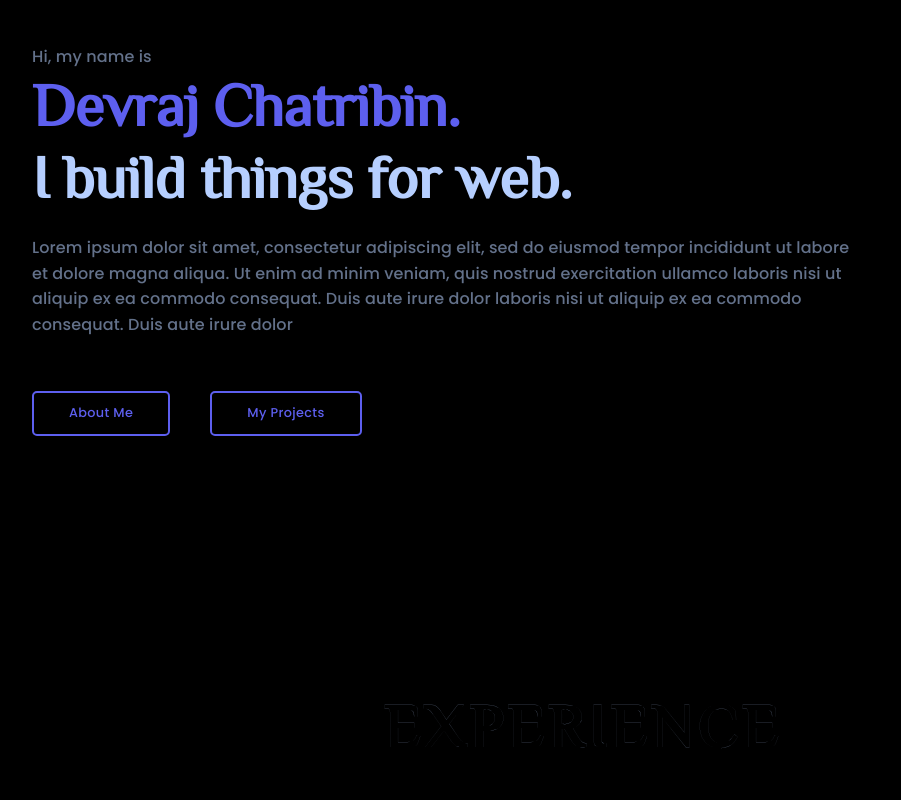
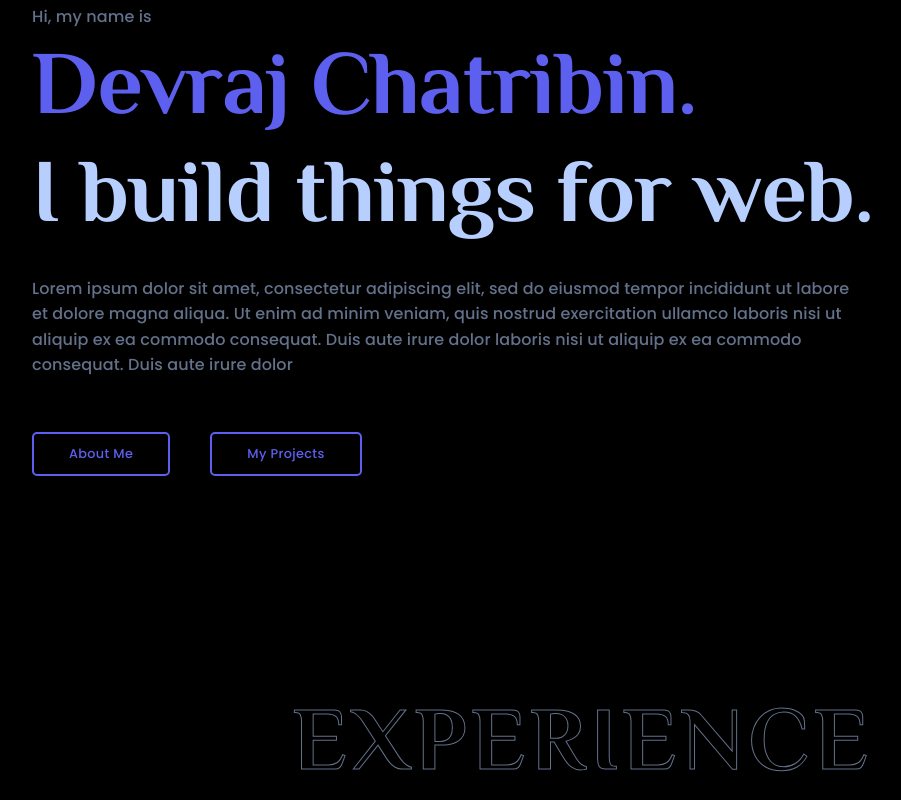
Before and after one commit to Muskulee/Devraj-Chatribin, a React (Create React App) app: page /home in a window 1280 px wide. Shown: the part 240-1040 px from the top of the page, without its empty margins (57-958 px from the left). Built offline with nearby package versions, Linux system fonts and the light colour scheme.

Commit message:
fixed typography issues

```diff
--- a/public/index.html
+++ b/public/index.html
@@ -30,7 +30,7 @@
       rel="stylesheet"
     />
     <link rel="preconnect" href="https://fonts.gstatic.com">
-    <link href="https://fonts.googleapis.com/css2?family=Philosopher&display=swap" rel="stylesheet">
+    <link href="https://fonts.googleapis.com/css2?family=Philosopher:wght@400;700&display=swap" rel="stylesheet">
     <style>
       #root{
         background: black;
--- a/src/components/Footer/style.js
+++ b/src/components/Footer/style.js
@@ -20,21 +20,26 @@
       },
     },
     secondaryTitle: {
+      fontSize: "5.6rem",
       fontFamily: "philosopher",
-      paddingTop: "1rem",
       fontWeight: "bold",
-      margin: "0",
+      textAlign: "center",
+      margin: "0rem",
       letterSpacing: "5px",
       "-webkit-text-fill-color":
         "transparent" /*Will override color (regardless of order) */,
-      " -webkit-text-stroke": " .1px #63718A",
+      " -webkit-text-stroke": " 1px #63718A",
+      [theme.breakpoints.down("sm")]: {
+        fontSize:  "3.5rem",
+      },
     },
     footer_desc: {
       display: "flex",
       padding: "2rem 0rem ",
       justifyContent: "center",
       textAlign: "center",
-      width: "40%",
+      fontWeight: "400",
+      width: "45%",
       [theme.breakpoints.down("md")]: {
         width: "60%",
       },
--- a/src/pages/HomePage/style.js
+++ b/src/pages/HomePage/style.js
@@ -55,12 +55,16 @@
       // },
     },
     secondaryTitle: {
+      fontSize: "5.6rem",
       fontFamily: "philosopher",
       fontWeight: "bold",
       letterSpacing: "5px",
       "-webkit-text-fill-color":
         "transparent" /*Will override color (regardless of order) */,
-      " -webkit-text-stroke": " .1px #63718A",
+      " -webkit-text-stroke": " 1px #63718A",
+      [theme.breakpoints.down("sm")]: {
+        fontSize:  "3.5rem",
+      },
     },
     heroSection: {
       height: "80vh",
--- a/src/theme.js
+++ b/src/theme.js
@@ -38,9 +38,10 @@
       },
     },
     h2: {
-      fontSize: "3.75rem",
+      fontSize: "5.6rem",
       fontWeight: 500,
       lineHeight: 1.2,
+      textAlign: "center",
       letterSpacing: "-0.00833em",
       [theme.breakpoints.down("sm")]: {
         fontSize:  "2.50rem",
```
